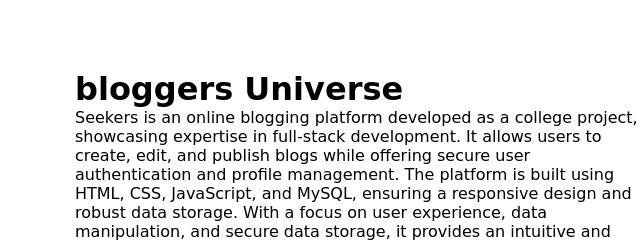
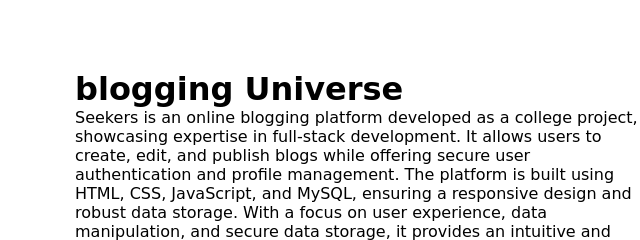
Before and after one commit to ashutoshsource/Seekers, a plain HTML site: page index.html in a window 1280 px wide. Shown: the part 159-399 px from the top of the page, 102-742 px from the left. Drawn offline with Linux system fonts and the light colour scheme; a web font is replaced by a local one.

Commit message:
add files

```diff
--- a/index.html
+++ b/index.html
@@ -56,7 +56,7 @@
     </div>
     <div class="m-auto content max-width-1 my-2">
         <div class="content-left">
-            <h1>bloggers Universe</h1>
+            <h1>blogging Universe</h1>
             <p>Seekers is an online blogging platform developed as a college project, showcasing expertise in full-stack development.
                 It allows users to create, edit, and publish blogs while offering secure user authentication and profile management.
                 The platform is built using HTML, CSS, JavaScript, and MySQL, ensuring a responsive design and robust data storage.
```
